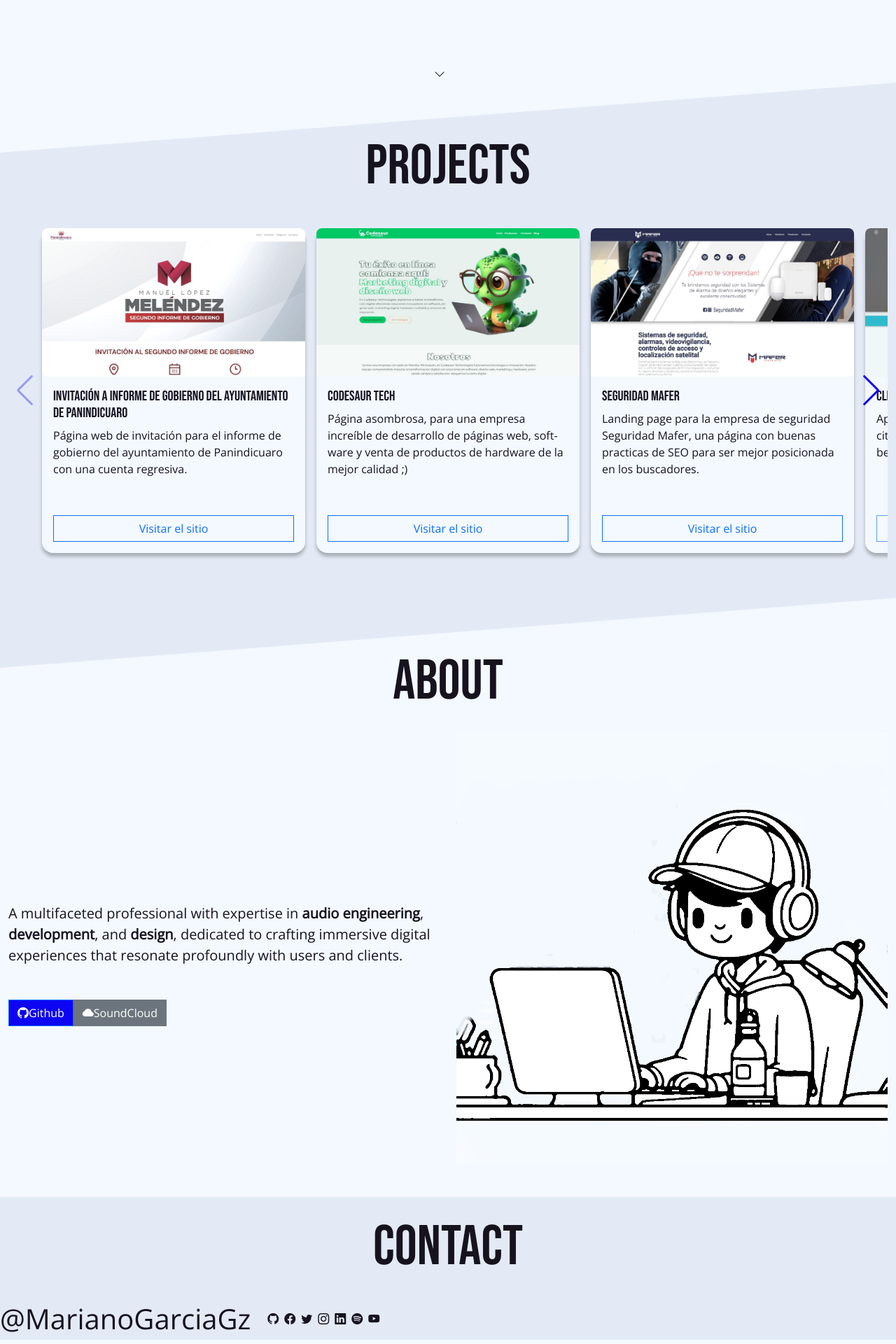
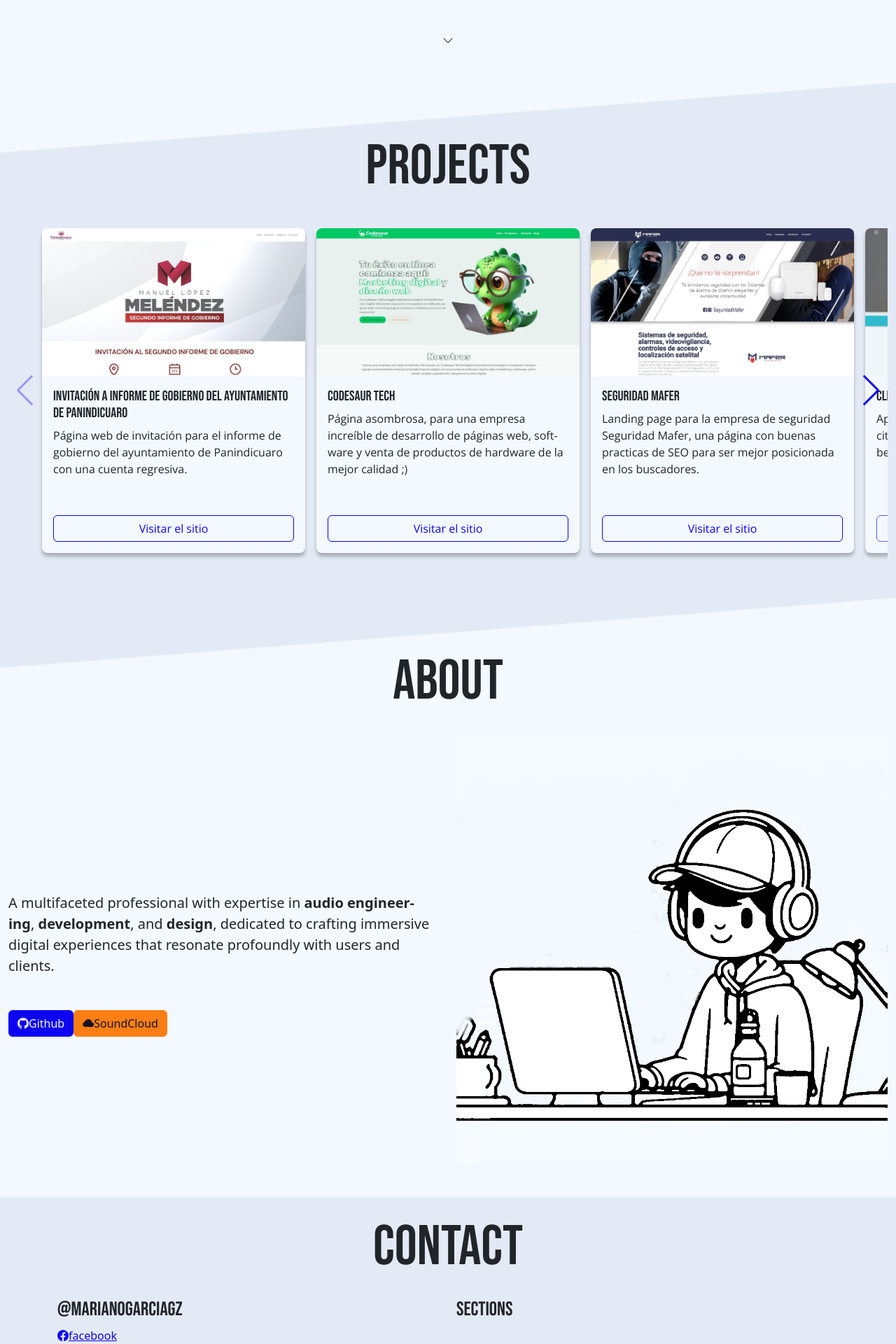
Before and after one commit to MarianoGarciaGz/MarianoGarciaGz.github.io, a React (Vite) app: page / in a window 1280 px wide. Shown: the part 706-2626 px from the top of the page at 70% size. Built offline with nearby package versions, Linux system fonts and the light colour scheme.

Commit message:
some modifications

```diff
--- a/index.html
+++ b/index.html
@@ -10,12 +10,6 @@
     <link
       rel="stylesheet"
       href="https://cdn.jsdelivr.net/npm/bootstrap-icons@1.10.5/font/bootstrap-icons.css"
-    />
-    <link
-      href="https://cdn.jsdelivr.net/npm/bootstrap@5.3.2/dist/css/bootstrap.min.css"
-      rel="stylesheet"
-      integrity="sha384-T3c6CoIi6uLrA9TneNEoa7RxnatzjcDSCmG1MXxSR1GAsXEV/Dwwykc2MPK8M2HN"
-      crossorigin="anonymous"
     />
 
     <!-- fonts -->
--- a/src/components/Molecules/CardProject.jsx
+++ b/src/components/Molecules/CardProject.jsx
@@ -4,7 +4,7 @@ import "./CardProjects.scss";
 const CardProject = (props) => {
   const { title, info, img, time, link } = props;
   return (
-    <div className="pcard card h-100">
+    <div className="pcard card rounded-3 border-0 h-100">
       <img
         src={img}
         className="pcard-img card-img-top rounded-3 rounded-bottom"
--- a/src/components/Organism/Hero/Hero.jsx
+++ b/src/components/Organism/Hero/Hero.jsx
@@ -7,8 +7,8 @@ import "./Hero.scss";
 
 const Hero = () => {
   return (
-    <section className="hero d-flex container-fluid">
-      <div className="row w-100 h-75">
+    <section className="hero container-fluid">
+      <div className="row">
         <div className="col-12 col-lg-6 hero-div d-flex align-items-center">
           <h1
             className="hero-title h1 text-center text-lg-start display-1 w-100"
@@ -60,7 +60,7 @@ const Hero = () => {
             <img className="hero-front-img" src={mariano} alt="" />
           </div>
         </div>
-        <i class="bi bi-chevron-down text-center"></i>
+        <i class="hero-chevron bi bi-chevron-down text-center"></i>
       </div>
     </section>
   );
--- a/src/components/Organism/Hero/Hero.scss
+++ b/src/components/Organism/Hero/Hero.scss
@@ -40,4 +40,11 @@
     font-family: $font-tertiary;
     font-size: 0.3em;
   }
+  &-chevron {
+    transform: translateY(-3rem);
+    -webkit-transform: translateY(-3rem);
+    -moz-transform: translateY(-3rem);
+    -ms-transform: translateY(-3rem);
+    -o-transform: translateY(-3rem);
+  }
 }
--- a/src/layout/Footer/Footer.jsx
+++ b/src/layout/Footer/Footer.jsx
@@ -4,46 +4,19 @@ import H2 from "@components/Atoms/H2/H2";
 const Footer = () => {
   return (
     <footer className="bg-gray" id="contact">
-      <H2>Contact</H2>
-      <div className="d-flex align-items-center">
-        <span className="header-span me-4 fs-1">@MarianoGarciaGz</span>
-        <ul className="hero__list list-inline m-0 d-none d-md-flex">
-          <li className="list-inline-item">
-            <a href="https://www.facebook.com/marianogargz">
-              <i className="hero__bi bi bi-github"></i>
+      <div className="container-xl">
+        <H2>Contact</H2>
+        <div className="row">
+          <div className="col-12 col-md-6">
+            <h3 className="footer__h3 h3">@MarianoGarciaGz</h3>
+            <a href="">
+              <i className="bi bi-facebook"></i>facebook
             </a>
-          </li>
-          <li className="list-inline-item">
-            <a href="https://www.facebook.com/marianogargz">
-              <i className="hero__bi bi bi-facebook"></i>
-            </a>
-          </li>
-          <li className="list-inline-item">
-            <a href="https://twitter.com/marianogarciagz">
-              <i className="hero__bi bi bi-twitter"></i>
-            </a>
-          </li>
-          <li className="list-inline-item">
-            <a href="https://www.instagram.com/marianogarciagz/">
-              <i className="hero__bi bi bi-instagram"></i>
-            </a>
-          </li>
-          <li className="list-inline-item">
-            <a href="https://www.linkedin.com/marianogarciagz/">
-              <i className="hero__bi bi bi-linkedin"></i>
-            </a>
-          </li>
-          <li className="list-inline-item">
-            <a href="">
-              <i className="hero__bi bi bi-spotify"></i>
-            </a>
-          </li>
-          <li className="list-inline-item">
-            <a href="">
-              <i className="hero__bi bi bi-youtube"></i>
-            </a>
-          </li>
-        </ul>
+          </div>
+          <div className="col-12 col-md-6">
+            <h3 className="footer__h3 h3">Sections</h3>
+          </div>
+        </div>
       </div>
     </footer>
   );
--- a/src/layout/Header/Header.jsx
+++ b/src/layout/Header/Header.jsx
@@ -18,37 +18,52 @@ const Header = () => {
             <span className="header-span me-4 fs-1">@MarianoGarciaGz</span>
             <ul className="hero__list list-inline m-0 d-none d-md-flex">
               <li className="list-inline-item">
-                <a href="https://www.facebook.com/marianogargz">
+                <a
+                  className="header-a"
+                  href="https://www.facebook.com/marianogargz"
+                >
                   <i className="hero__bi bi bi-github"></i>
                 </a>
               </li>
               <li className="list-inline-item">
-                <a href="https://www.facebook.com/marianogargz">
+                <a
+                  className="header-a"
+                  href="https://www.facebook.com/marianogargz"
+                >
                   <i className="hero__bi bi bi-facebook"></i>
                 </a>
               </li>
               <li className="list-inline-item">
-                <a href="https://twitter.com/marianogarciagz">
+                <a
+                  className="header-a"
+                  href="https://twitter.com/marianogarciagz"
+                >
                   <i className="hero__bi bi bi-twitter"></i>
                 </a>
               </li>
               <li className="list-inline-item">
-                <a href="https://www.instagram.com/marianogarciagz/">
+                <a
+                  className="header-a"
+                  href="https://www.instagram.com/marianogarciagz/"
+                >
                   <i className="hero__bi bi bi-instagram"></i>
                 </a>
               </li>
               <li className="list-inline-item">
-                <a href="https://www.linkedin.com/marianogarciagz/">
+                <a
+                  className="header-a"
+                  href="https://www.linkedin.com/marianogarciagz/"
+                >
                   <i className="hero__bi bi bi-linkedin"></i>
                 </a>
               </li>
               <li className="list-inline-item">
-                <a href="">
+                <a className="header-a" href="">
                   <i className="hero__bi bi bi-spotify"></i>
                 </a>
               </li>
               <li className="list-inline-item">
-                <a href="">
+                <a className="header-a" href="">
                   <i className="hero__bi bi bi-youtube"></i>
                 </a>
               </li>
@@ -69,44 +84,63 @@ const Header = () => {
             <ul className="header-ul navbar-nav text-center ms-auto">
               {menu.map(({ id, href, title }) => (
                 <li key={id} className="header-li nav-item">
-                  <a href={href} className="header-a nav-link fs-4">
+                  <a
+                    className="header-a"
+                    href={href}
+                    className="header-a nav-link fs-4"
+                  >
                     {title}
                   </a>
                 </li>
               ))}
               <ul className="hero__list list-inline d-md-none m-0">
                 <li className="list-inline-item ">
-                  <a href="https://www.facebook.com/marianogargz">
+                  <a
+                    className="header-a"
+                    href="https://www.facebook.com/marianogargz"
+                  >
                     <i className="hero__bi bi bi-github"></i>
                   </a>
                 </li>
                 <li className="list-inline-item">
-                  <a href="https://www.facebook.com/marianogargz">
+                  <a
+                    className="header-a"
+                    href="https://www.facebook.com/marianogargz"
+                  >
                     <i className="hero__bi bi bi-facebook"></i>
                   </a>
                 </li>
                 <li className="list-inline-item">
-                  <a href="https://twitter.com/marianogarciagz">
+                  <a
+                    className="header-a"
+                    href="https://twitter.com/marianogarciagz"
+                  >
                     <i className="hero__bi bi bi-twitter"></i>
                   </a>
                 </li>
                 <li className="list-inline-item">
-                  <a href="https://www.instagram.com/marianogarciagz/">
+                  <a
+                    className="header-a"
+                    href="https://www.instagram.com/marianogarciagz/"
+                  >
                     <i className="hero__bi bi bi-instagram"></i>
                   </a>
                 </li>
                 <li className="list-inline-item">
-                  <a href="https://www.linkedin.com/marianogarciagz/">
+                  <a
+                    className="header-a"
+                    href="https://www.linkedin.com/marianogarciagz/"
+                  >
                     <i className="hero__bi bi bi-linkedin"></i>
                   </a>
                 </li>
                 <li className="list-inline-item">
-                  <a href="">
+                  <a className="header-a" href="">
                     <i className="hero__bi bi bi-spotify"></i>
                   </a>
                 </li>
                 <li className="list-inline-item">
-                  <a href="">
+                  <a className="header-a" href="">
                     <i className="hero__bi bi bi-youtube"></i>
                   </a>
                 </li>
--- a/src/layout/Header/Header.scss
+++ b/src/layout/Header/Header.scss
@@ -3,7 +3,7 @@
 
 .header {
   box-shadow: $component-shadow;
-  color: var(--color-dark);
+  color: var(--color-black);
   backdrop-filter: blur(10px);
   &-nav {
     font-family: $font-secondary;
--- a/src/main.scss
+++ b/src/main.scss
@@ -4,5 +4,8 @@
 @import "./assets/sass/reset";
 @import "./assets/sass/variables";
 
+@import "../node_modules/bootstrap/scss/bootstrap.scss";
+/* Bootstrap */
+
 /* components */
 @import "./layout/Header/Header.scss";
```
